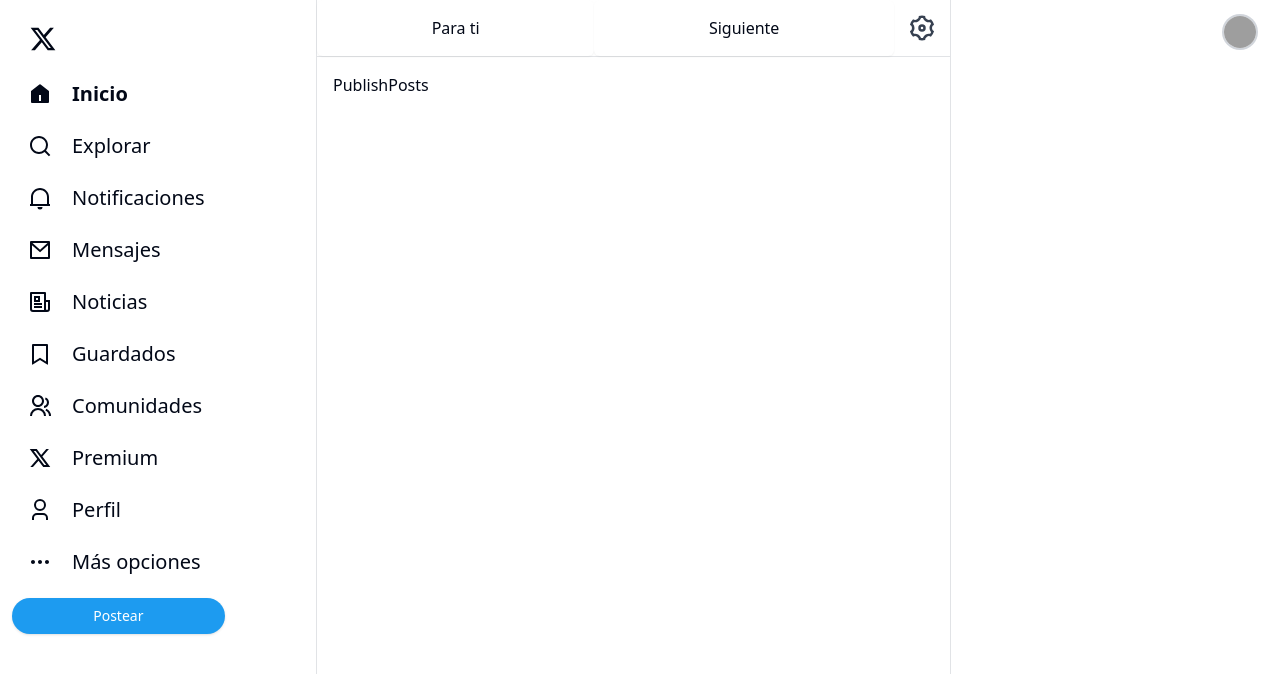
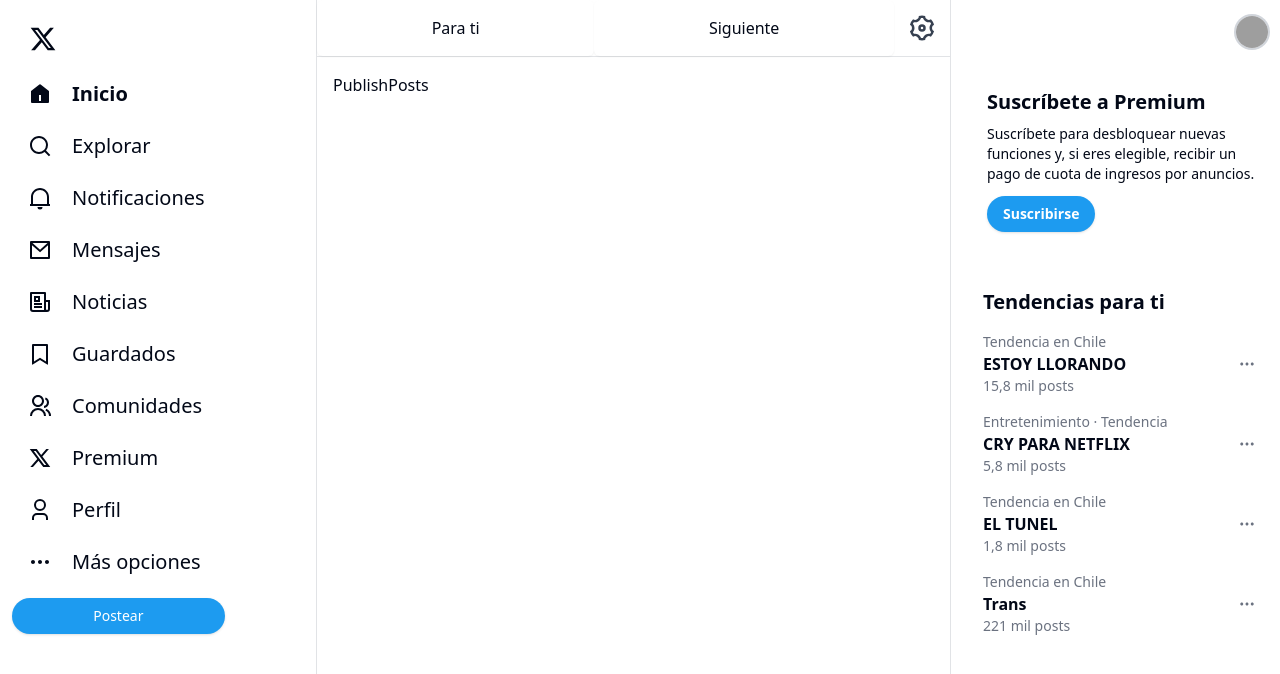
Before and after one commit to Lostovayne/Clon-de-Twitter-con-Next-14, a Next.js app: page / in a window 1280 px wide. Shown: the top 674 px of the page. Built offline with nearby package versions, Linux system fonts and the light colour scheme; grey boxes are pictures that could not be loaded.

Commit message:
agregadas 3 secciones y informacion de tendencias

```diff
--- a/components/loading/initial-loading.tsx
+++ b/components/loading/initial-loading.tsx
@@ -6,6 +6,10 @@
 import { RiLoader2Line } from "react-icons/ri";
 import { HeaderPosts } from "../section-posts/header-posts";
 import { PublishPosts } from "../section-posts/publish-posts";
+import { Suscripcion } from "../section-tendencias/suscripcion";
+import { Article } from "../section-tendencias/article";
+import { CardTendencia } from "../section-tendencias/card-tendencia";
+import { Tendencias } from "../section-tendencias/tendencias";
 
 export const InitialLoading = () => {
     const [loading, setLoading] = useState(true);
@@ -25,18 +29,22 @@
                 !loading && " opacity-100 "
             }`}
         >
-            <div className="col-span-1 hidden md:block">
+            <section className="col-span-1 hidden md:block">
                 <Sidebar />
-            </div>
+            </section>
 
-            <div className="col-span-2 min-h-svh w-full border-r border-gray-500/20 xl:min-h-screen">
+            <section className="col-span-2 min-h-svh w-full border-r border-gray-500/20 xl:min-h-screen">
                 <HeaderPosts />
                 <PublishPosts />
-            </div>
+            </section>
 
-            <div className="col-span-1 hidden min-h-svh justify-end p-3 pt-4 md:flex xl:min-h-screen">
-                <ModeToggle />
-            </div>
+            <section className="col-span-1 hidden min-h-svh items-end pl-5 pt-4 md:flex md:flex-col xl:min-h-screen xl:min-w-64">
+                <Article className="flex w-full flex-col items-end gap-6">
+                    <ModeToggle />
+                    <Suscripcion />
+                    <Tendencias />
+                </Article>
+            </section>
         </div>
     );
 };
--- /dev/null
+++ b/components/section-tendencias/article.tsx
@@ -0,0 +1,10 @@
+import { cn } from "@/lib/utils";
+
+interface Props {
+    children: React.ReactNode;
+    className: string;
+}
+
+export const Article = ({ children, className = "" }: Props) => {
+    return <div className={cn("w-full", className)}>{children}</div>;
+};
--- /dev/null
+++ b/components/section-tendencias/card-tendencia.tsx
@@ -0,0 +1,17 @@
+import { PropsTendencias } from "@/data/data-tendencias";
+import { RiMoreFill } from "react-icons/ri";
+
+export const CardTendencia = ({ ...props }: PropsTendencias) => {
+    const { CountryTrend, subtext, title } = props;
+
+    return (
+        <div className="flex cursor-pointer items-center justify-between px-3 py-2 hover:bg-gray-600/10 dark:text-white dark:hover:bg-[#1a1d20]">
+            <div>
+                <p className="text-sm text-gray-500">{CountryTrend}</p>
+                <h3 className="text-base font-bold">{title}</h3>
+                <p className="text-sm text-gray-500">{subtext}</p>
+            </div>
+            <RiMoreFill className="text-lg text-gray-500" />
+        </div>
+    );
+};
--- /dev/null
+++ b/components/section-tendencias/suscripcion.tsx
@@ -0,0 +1,21 @@
+import { Button } from "../ui/button";
+import { CardTendencia } from "./card-tendencia";
+import { Tendencias } from "./tendencias";
+
+export const Suscripcion = () => {
+    return (
+        <article className="mb-1 rounded-2xl py-4 pl-4 pr-2 dark:bg-[#202327]">
+            <h3 className="mb-2 text-xl font-bold">Suscríbete a Premium</h3>
+            <p className="mb-3 text-sm font-normal dark:text-slate-200">
+                Suscríbete para desbloquear nuevas funciones y, si eres elegible, recibir un pago de
+                cuota de ingresos por anuncios.
+            </p>
+            <Button
+                variant="default"
+                className="rounded-full bg-[#1D9BF0] font-bold text-white hover:bg-[#1D9BF0]/90"
+            >
+                Suscribirse
+            </Button>
+        </article>
+    );
+};
--- /dev/null
+++ b/components/section-tendencias/tendencias.tsx
@@ -0,0 +1,13 @@
+import { DataTendencias } from "@/data/data-tendencias";
+import { CardTendencia } from "./card-tendencia";
+
+export const Tendencias = () => {
+    return (
+        <div className="w-full rounded-xl py-3 dark:bg-[#202327]">
+            <h3 className="mb-2 px-3 text-start text-xl font-bold">Tendencias para ti</h3>
+            {DataTendencias.map((item) => (
+                <CardTendencia key={item.id} {...item} />
+            ))}
+        </div>
+    );
+};
--- a/components/sidebar/Sidebar.tsx
+++ b/components/sidebar/Sidebar.tsx
@@ -15,7 +15,7 @@
                 {dataSidebar.map((item) => (
                     <li
                         key={item.name}
-                        className={`flex mb-1 items-center w-max cursor-pointer list-none hover:bg-gray-300/60  dark:hover:bg-gray-500/20 text-xl  gap-5 pl-4 pr-5 py-2.5 rounded-3xl transition-all ${
+                        className={`flex mb-1 items-center w-max cursor-pointer list-none hover:bg-gray-300/30  dark:hover:bg-gray-500/20 text-xl  gap-5 pl-4 pr-5 py-2.5 rounded-3xl transition-all ${
                             item.selected ? "font-semibold" : ""
                         }`}
                     >
--- /dev/null
+++ b/data/data-tendencias.ts
@@ -0,0 +1,33 @@
+export interface PropsTendencias {
+    CountryTrend: string;
+    title: string;
+    subtext: string;
+    id: number;
+}
+
+export const DataTendencias = [
+    {
+        CountryTrend: "Tendencia en Chile",
+        title: "ESTOY LLORANDO",
+        subtext: "15,8 mil posts",
+        id: 1,
+    },
+    {
+        CountryTrend: "Entretenimiento · Tendencia",
+        title: "CRY PARA NETFLIX",
+        subtext: "5,8 mil posts",
+        id: 2,
+    },
+    {
+        CountryTrend: "Tendencia en Chile",
+        title: "EL TUNEL",
+        subtext: "1,8 mil posts",
+        id: 3,
+    },
+    {
+        CountryTrend: "Tendencia en Chile",
+        title: "Trans",
+        subtext: "221 mil posts",
+        id: 4,
+    },
+];
```
Also changed, not shown: components/section-posts/header-posts.tsx (+1 -7 lines).
